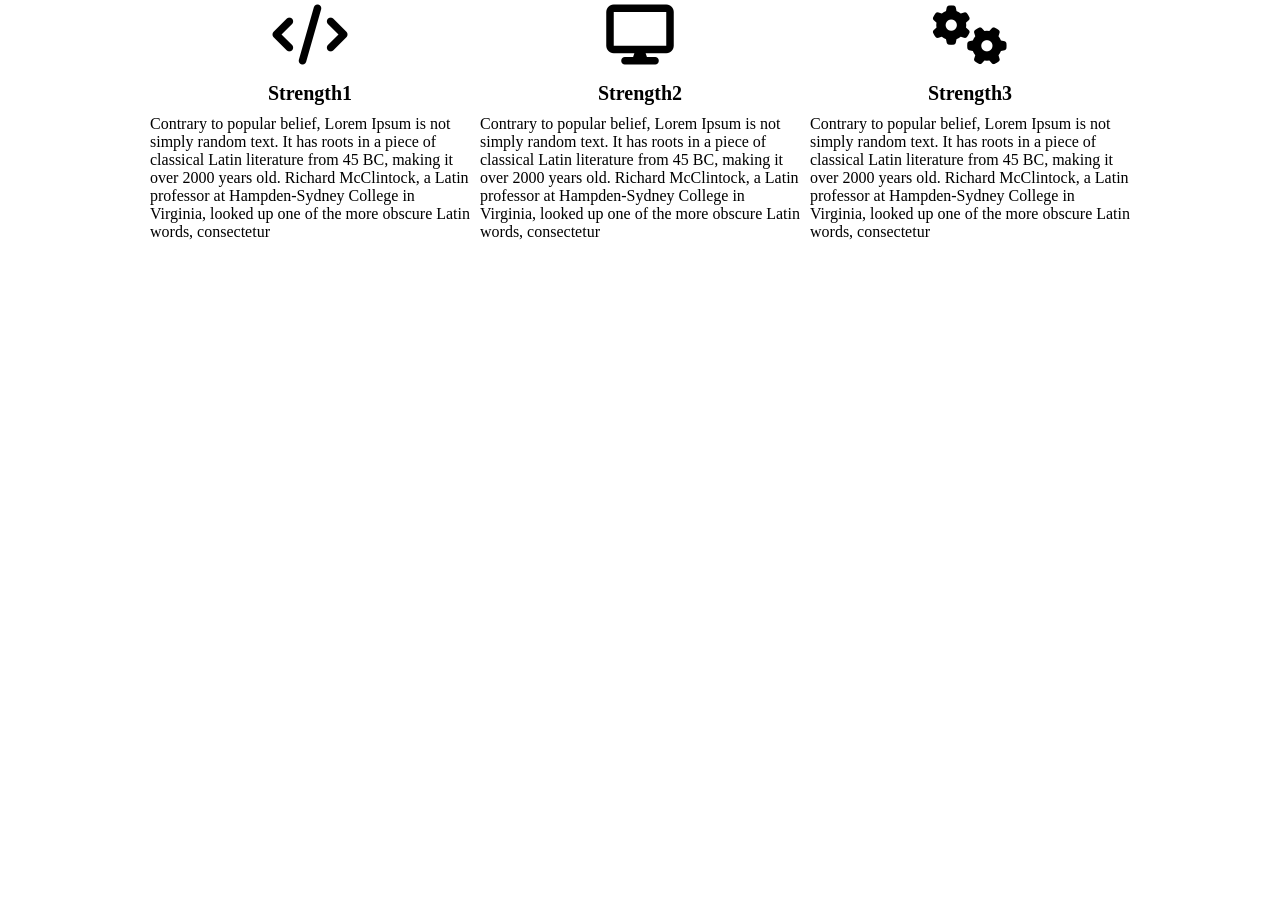
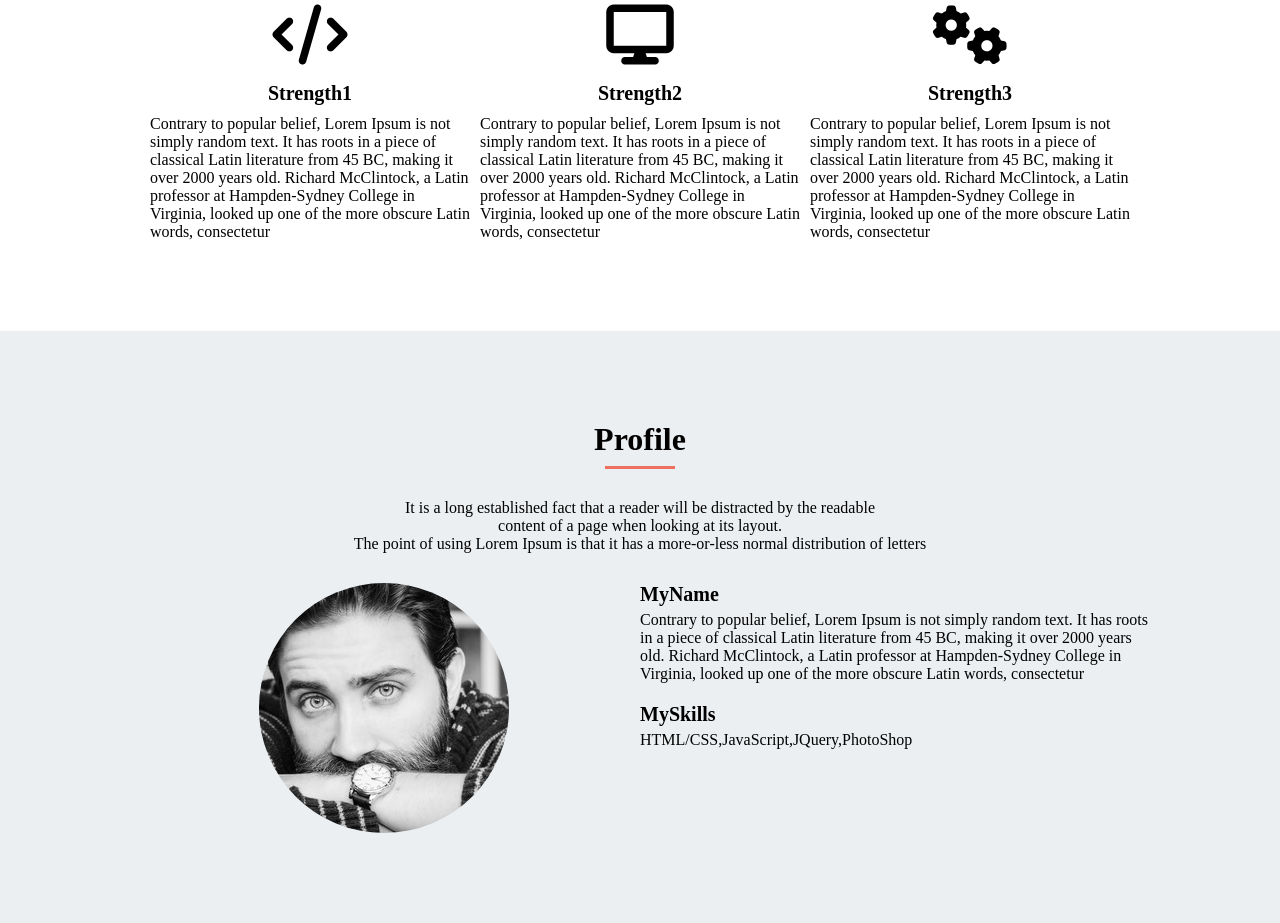
Before and after one commit to Pirozhki123/WALS, a plain HTML site: page index.html in a window 1280 px wide. Shown: the part 1821-2744 px from the top of the page. Before the commit the page ends 2152 px from the top, so only its background shows below. Drawn offline with Linux system fonts and the light colour scheme.

Commit message:
[add]profile

```diff
--- a/index.html
+++ b/index.html
@@ -82,6 +82,34 @@
           </div>
         </div>
       </section>
+      <section class="profile">
+        <h1 class="profile-title">Profile</h1>
+        <div class="under_bar"></div>
+        <p class="profile-text">
+          It is a long established fact that a reader will be distracted by the readable<br>
+          content of a page when looking at its layout.<br>
+          The point of using Lorem Ipsum is that it has a more-or-less normal distribution of letters<br>
+        </p>
+        <div class="profile-detail">
+          <div class="profile-image">
+            <div class="profile-image_one"></div>
+          </div>
+          <div class="profile-detail-sub">
+            <div class="profile-name">
+              <h2 class="profile-my_name">MyName</h2>
+              <p class="profile-sub_text">
+                Contrary to popular belief, Lorem Ipsum is not simply random text. It has roots in a piece of classical Latin literature from 45 BC, making it over 2000 years old. Richard McClintock, a Latin professor at Hampden-Sydney College in Virginia, looked up one of the more obscure Latin words, consectetur
+              </p>
+            </div>
+            <div class="profile-skill">
+              <h2 class="profile-my_skills">MySkills</h2>
+              <p class="profile-sub_text">
+                HTML/CSS,JavaScript,JQuery,PhotoShop
+              </p>
+            </div>
+          </div>
+        </div>
+      </section>
     </main>
   </body>
 </html>
--- a/style.css
+++ b/style.css
@@ -172,3 +172,57 @@ header {
   color: #000000;
   text-align: center;
 }
+
+.profile {
+  background-color: #ECEFF1;
+}
+
+.profile-title {
+  padding: 90px 0 8px 0;
+  font-size: 32px;
+  color: #000000;
+  text-align: center;
+}
+
+.profile-text {
+  padding: 30px 0;
+  font-size: 16px;
+  color: #000000;
+  text-align: center;
+}
+
+.profile-detail {
+  width: 1024px;
+  padding-bottom: 90px;
+  margin: 0 auto;
+  display: flex;
+  justify-content: center;
+}
+
+.profile-image {
+  width: 512px;
+}
+
+.profile-image_one {
+  width: 250px;
+  height: 250px;
+  margin: 0 auto;
+  background-image: url(img/my-icon.jpg);
+  background-size: cover;
+  background-position: center;
+  border-radius: 50%;
+}
+
+.profile-detail-sub {
+  width: 512px;
+}
+
+.profile-my_name {
+  font-size: 20px;
+  padding-bottom: 5px;
+}
+
+.profile-my_skills {
+  font-size: 20px;
+  padding: 20px 0 5px 0;
+}
```
